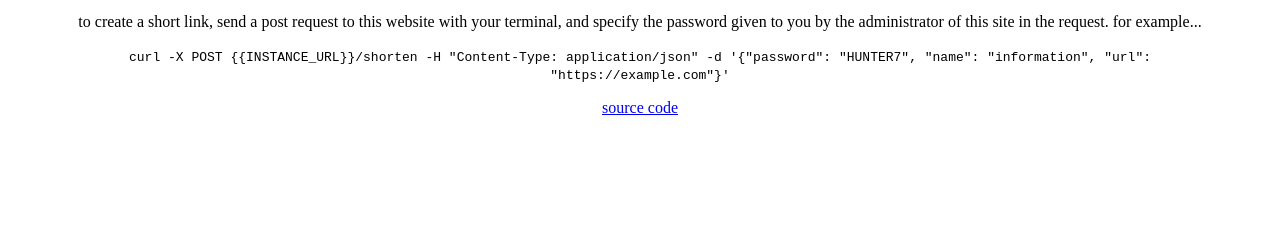
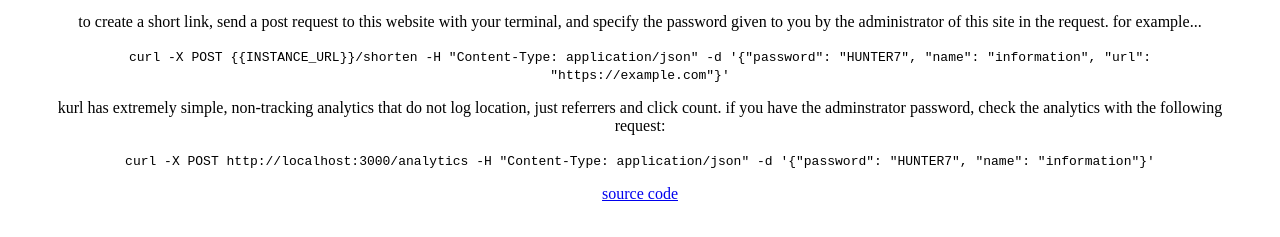
Before and after one commit to gigirassy/kurl-link, a website: page public/index.html in a window 1280 px wide. Shown: the part 129-366 px from the top of the page. Drawn offline with Linux system fonts and the light colour scheme.

Commit message:
Update index.html

```diff
--- a/public/index.html
+++ b/public/index.html
@@ -21,7 +21,11 @@
             -H "Content-Type: application/json"
             -d '{"password": "HUNTER7", "name": "information", "url": "https://example.com"}'
         </code>
-		<p><a href="https://github.com/gigirassy/kurl-link/">source code</a></p>
+	<p>kurl has extremely simple, non-tracking analytics that do not log location, just referrers and click count. if you have the adminstrator password, check the analytics with the following request:</p>
+	<code id="api-example">
+	curl -X POST http://localhost:3000/analytics -H "Content-Type: application/json" -d '{"password": "HUNTER7", "name": "information"}'
+	</code>
+	<p><a href="https://github.com/gigirassy/kurl-link/">source code</a></p>
     </div>
 </body>
 </html>
```
